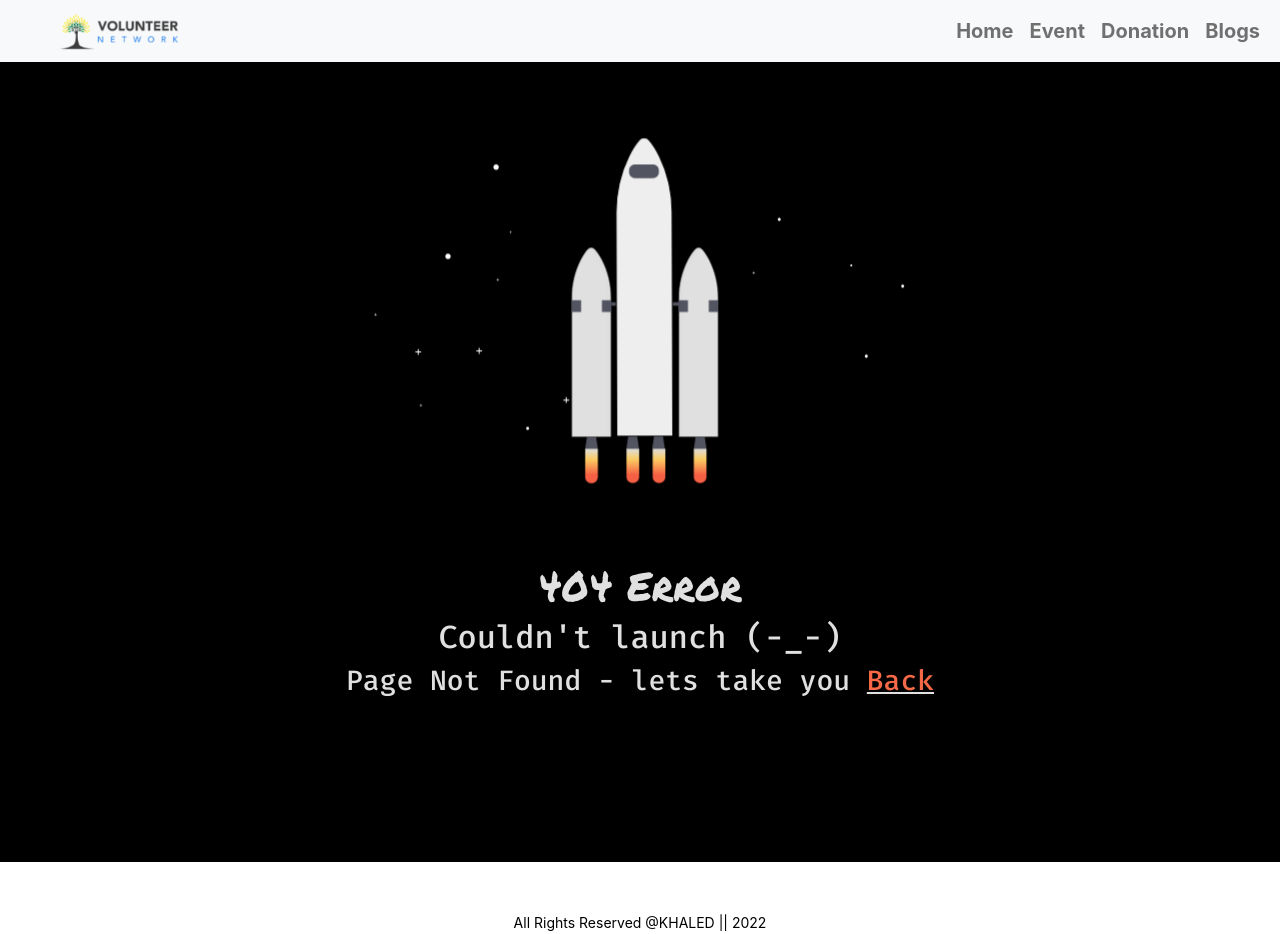
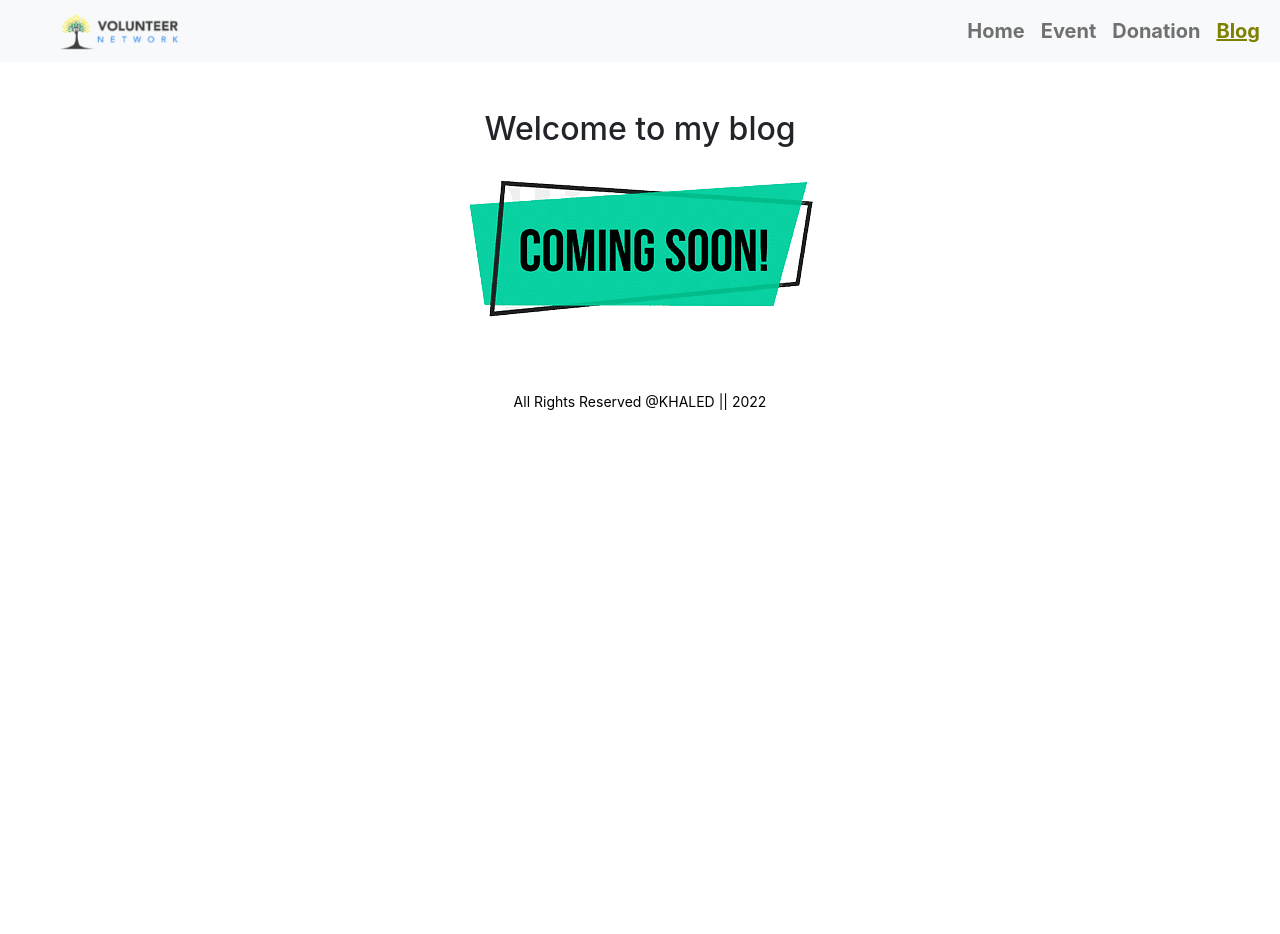
Before and after one commit to khaled39ab/Volunteer-Network-Fontend, a React (Create React App) app: page /blog in a window 1280 px wide. Before the commit this address had no page. After the commit the page ends 800 px from the top, so only its background shows below. Built offline with nearby package versions, Linux system fonts and the light colour scheme.

Commit message:
added upcoming blog

```diff
--- a/src/App.js
+++ b/src/App.js
@@ -5,6 +5,7 @@ import Home from './pages/Home/Home';
 import Event from './pages/Event/Event';
 import NotFound from './pages/Shared/NotFound/NotFound';
 import Footer from './pages/Shared/Footer/Footer';
+import Blog from './pages/Blog/Blog';
 
 function App() {
   return (
@@ -14,6 +15,7 @@ function App() {
         <Route path='/' element={<Home></Home>}></Route>
         <Route path='/home' element={<Home></Home>}></Route>
         <Route path='/event' element={<Event></Event>}></Route>
+        <Route path='/blog' element={<Blog></Blog>}></Route>
         <Route path='*' element={<NotFound></NotFound>} ></Route>
       </Routes>
       <Footer></Footer>
--- a/src/index.js
+++ b/src/index.js
@@ -8,9 +8,7 @@ import { BrowserRouter } from 'react-router-dom';
 const root = ReactDOM.createRoot(document.getElementById('root'));
 root.render(
   <BrowserRouter>
-    <React.StrictMode>
       <App />
-    </React.StrictMode>
   </BrowserRouter>
 );
 
--- /dev/null
+++ b/src/pages/Blog/Blog.js
@@ -0,0 +1,15 @@
+import React from 'react';
+import PageTitle from '../Shared/PageTitle/PageTitle';
+import img from './../../images/coming-soon.png'
+
+const Blog = () => {
+    return (
+        <div className='text-center mt-5'>
+            <PageTitle title='Blog'></PageTitle>
+            <h2>Welcome to my blog</h2>
+            <img src={img} alt="" />
+        </div>
+    );
+};
+
+export default Blog;
--- a/src/pages/Event/Event.js
+++ b/src/pages/Event/Event.js
@@ -1,8 +1,10 @@
 import React from 'react';
+import PageTitle from '../Shared/PageTitle/PageTitle';
 
 const Event = () => {
     return (
         <div>
+            <PageTitle title='Event'></PageTitle>
             <h2>This is event</h2>
         </div>
     );
--- a/src/pages/Home/Home.js
+++ b/src/pages/Home/Home.js
@@ -1,10 +1,12 @@
 import React from 'react';
 import { Button, Form } from 'react-bootstrap';
+import PageTitle from '../Shared/PageTitle/PageTitle';
 import './Home.css';
 
 const Home = () => {
     return (
         <div>
+            <PageTitle title='Home'></PageTitle>
             <div className='text-center my-5 heading'>
                 <h1>I GROW BY HELPING PEOPLE IN NEED.</h1>
                 <Form className="d-flex w-50 mx-auto">
--- a/src/pages/Shared/Header/Header.js
+++ b/src/pages/Shared/Header/Header.js
@@ -28,8 +28,8 @@ const Header = () => {
                         >
                             <Nav.Link as={CustomLink} to='/home'>Home</Nav.Link>
                             <Nav.Link as={CustomLink} to='/event'>Event</Nav.Link>
-                            <Nav.Link as={CustomLink} to=''>Donation</Nav.Link>
-                            <Nav.Link as={CustomLink} to=''>Blogs</Nav.Link>
+                            <Nav.Link as={CustomLink} to='/donation'>Donation</Nav.Link>
+                            <Nav.Link as={CustomLink} to='/blog'>Blog</Nav.Link>
                         </Nav>
                     </Form>
                 </Navbar.Collapse>
--- a/src/pages/Shared/NotFound/NotFound.js
+++ b/src/pages/Shared/NotFound/NotFound.js
@@ -1,11 +1,13 @@
 import React from 'react';
 import { Link } from "react-router-dom";
+import PageTitle from '../PageTitle/PageTitle';
 import './NotFound.css';
 
 const NotFound = () => {
 
     return (
         <section>
+            <PageTitle title='Not Found'></PageTitle>
             <div>
                 <svg width="1123" height="837" viewBox="0 0 1123 837" fill="none" xmlns="http://www.w3.org/2000/svg">
                     <rect width="1123" height="837" fill="black" />
--- /dev/null
+++ b/src/pages/Shared/PageTitle/PageTitle.js
@@ -0,0 +1,14 @@
+import React from 'react';
+import { Helmet } from 'react-helmet';
+
+const PageTitle = ({title}) => {
+    return (
+        <div>
+            <Helmet>
+                <title>{title}- Volunteer Network</title>
+            </Helmet>
+        </div>
+    );
+};
+
+export default PageTitle;
```
Also changed, not shown: src/images/coming-soon.png (added).
